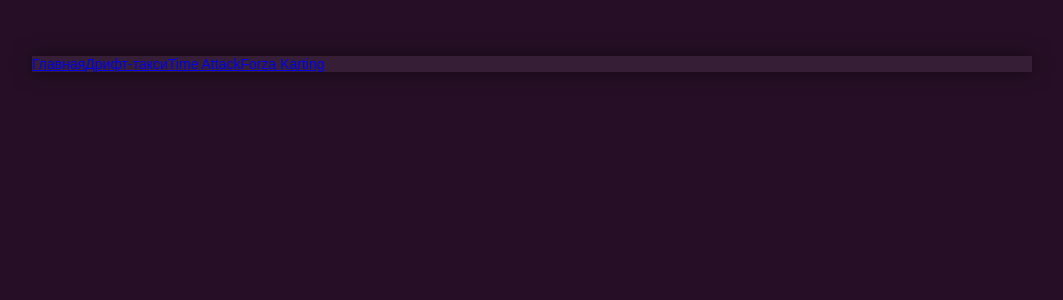
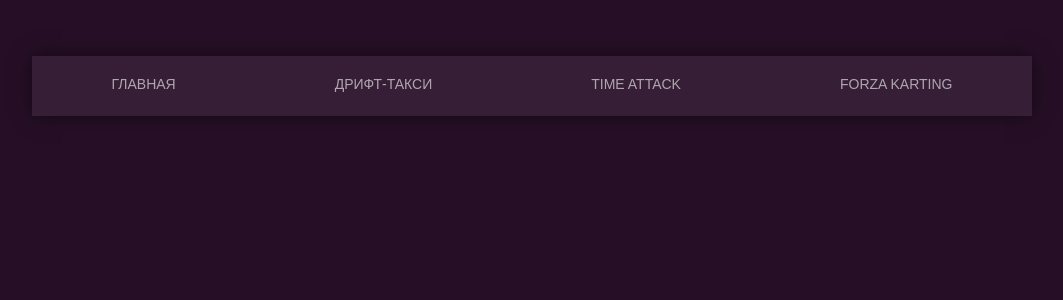
Before and after one commit to pevec1/router-menu, a React (Vite) app: page / in a window 1280 px wide. Shown: the top 300 px of the page, without its empty margins (108-1171 px from the left). Built offline with nearby package versions, Linux system fonts and the light colour scheme.

Commit message:
update 06-07-2024

```diff
--- a/src/App.jsx
+++ b/src/App.jsx
@@ -2,43 +2,43 @@
 // import reactLogo from './assets/react.svg'
 // import viteLogo from '/vite.svg'
 import './index.css'
-import { BrowserRouter as Router, Routes, Route, Link } from "react-router-dom";
+import { BrowserRouter as Router, Routes, Route, NavLink } from "react-router-dom";
 
 function Menu() {
   return (
     <nav className="menu">
-      <Link
+      <NavLink
         className={({ isActive }) =>
           isActive ? "menu__item-active" : "menu__item"
         }
         to={"/router-menu/"}
       >
         Главная
-      </Link>
-      <Link
+      </NavLink>
+      <NavLink
         className={({ isActive }) =>
           isActive ? "menu__item-active" : "menu__item"
         }
         to={"/router-menu/drift"}
       >
         Дрифт-такси
-      </Link>
-      <Link
+      </NavLink>
+      <NavLink
         className={({ isActive }) =>
           isActive ? "menu__item-active" : "menu__item"
         }
         to={"/router-menu/timeattack"}
       >
         Time Attack
-      </Link>
-      <Link
+      </NavLink>
+      <NavLink
         className={({ isActive }) =>
           isActive ? "menu__item-active" : "menu__item"
         }
         to={"/router-menu/forza"}
       >
         Forza Karting
-      </Link>
+      </NavLink>
     </nav>
   );
 }
```
